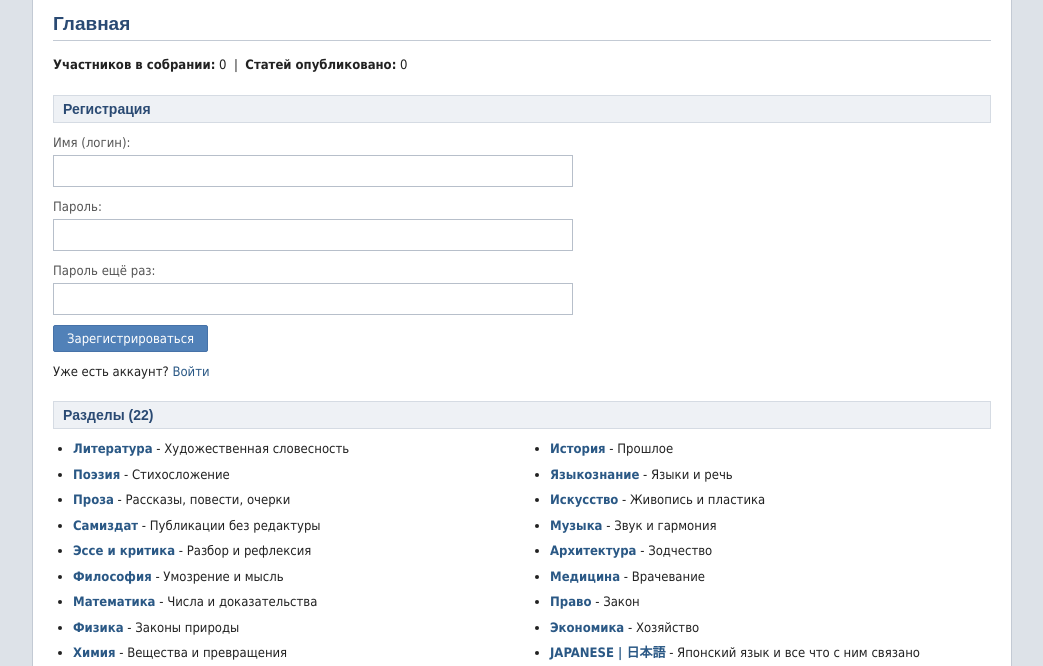
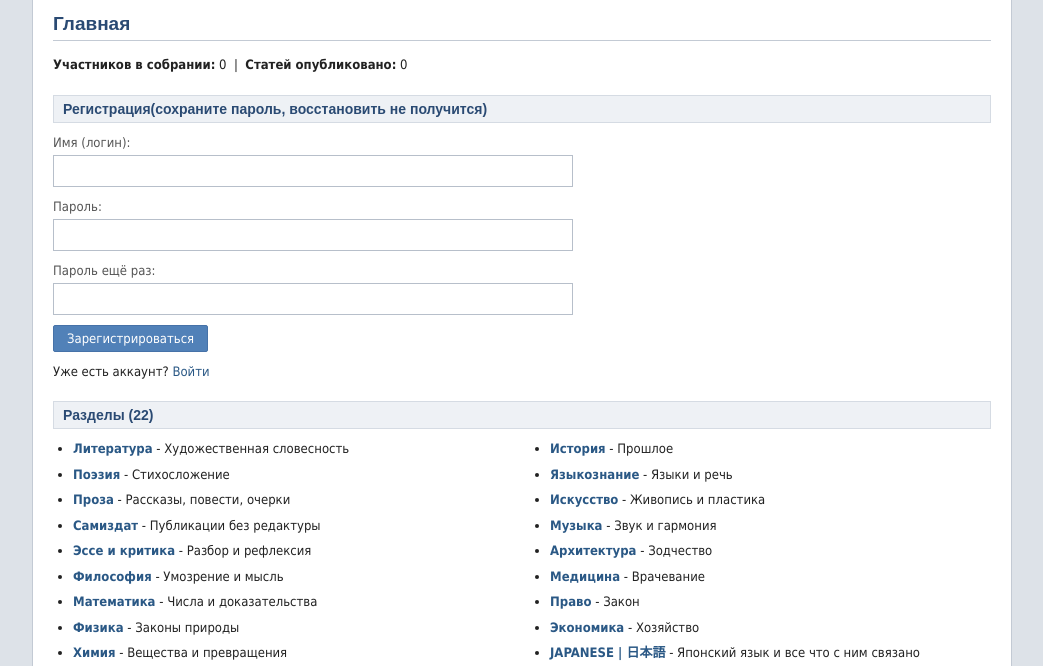
Before and after one commit to ScientificNetwork/Scientific-Network, a plain HTML site: page index.html in a window 1280 px wide. Shown: the part 116-782 px from the top of the page, without its empty margins (118-1161 px from the left). Drawn offline with Linux system fonts and the light colour scheme; no server answers.

Commit message:
Update index.html

```diff
--- a/index.html
+++ b/index.html
@@ -367,7 +367,7 @@ function renderHome() {
   html += '<p><b>Участников в собрании:</b> ' + users.length + ' &nbsp;|&nbsp; <b>Статей опубликовано:</b> ' + articlesCount + '</p>';
 
   if (!u) {
-    html += '<h3>Регистрация</h3>';
+    html += '<h3>Регистрация(сохраните пароль, восстановить не получится)</h3>';
     html += '<form id="form-register">';
     html += '<p><label>Имя (логин):<br><input type="text" id="reg-login" minlength="3" maxlength="32" required></label></p>';
     html += '<p><label>Пароль:<br><input type="password" id="reg-pass" minlength="4" required></label></p>';
```
